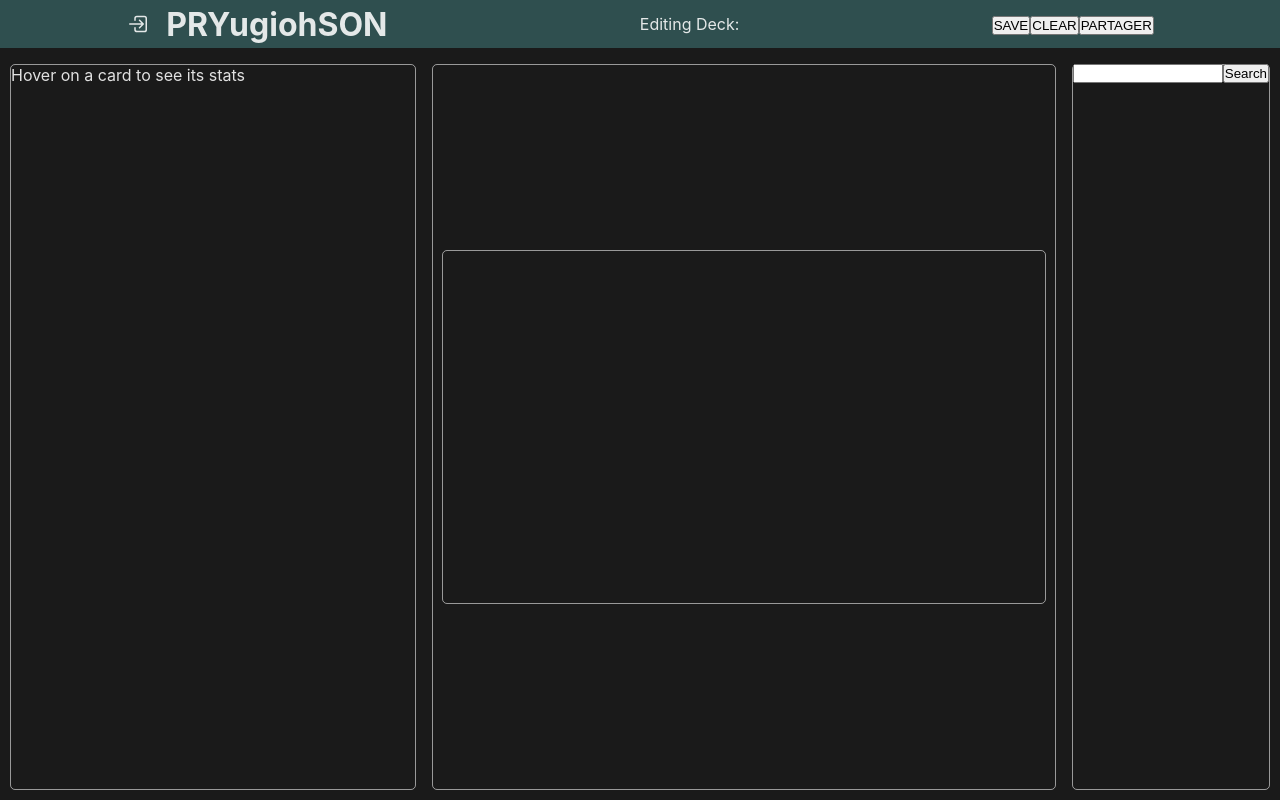
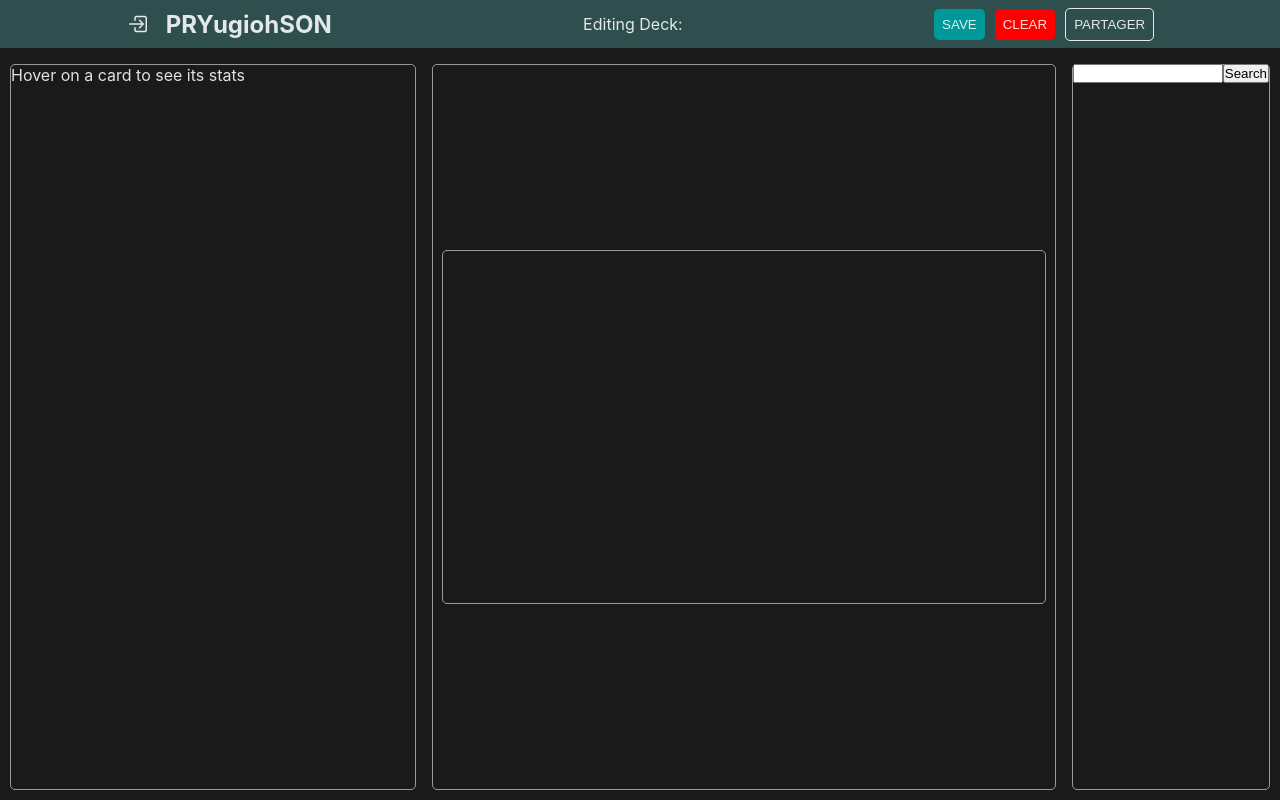
Before and after one commit to MaxPW777/Duelling-Nexus-Clone, a React (Vite) app in the folder client/: page / in a window 1280 px wide. Built offline with nearby package versions, Linux system fonts and the light colour scheme; a web font is replaced by a local one.

Commit message:
[~] finished css for buttons

```diff
--- a/client/src/components/Header.tsx
+++ b/client/src/components/Header.tsx
@@ -12,7 +12,7 @@
             <IoLogInOutline />
           </a>
         }
-        <h1>PRYugiohSON</h1>
+        <h2>PRYugiohSON</h2>
       </div>
       <p>Editing Deck:</p>
       <div>
--- a/client/src/styles/Header.css
+++ b/client/src/styles/Header.css
@@ -5,28 +5,33 @@
   display: flex;
   justify-content: space-around;
   align-items: center;
-}
 
-header > button {
+  button {
     background-color: transparent;
     border: none;
     color: var(--primary-color);
-  font-size: 1.5rem;
+    cursor: pointer;
+    padding: 0.5rem;
+    border-radius: 5px;
+}
+button:first-child {
+    background-color: rgb(0, 153, 153);
+}
+button:nth-child(2) {
     margin: 0 10px;
-  cursor: pointer;
+    background-color: red;
+}
+button:last-child {
+    border: 1px solid var(--primary-color);
+}
 }
 
 .loginTitleZone {
   display: flex;
   align-items: center;
   gap: 1rem;
-}
 
-.loginTitleZone > a > svg {
-  font-size: x-large;
-}
-
-.loginTitleZone > a {
+  a {
     color: var(--primary-color);
     text-decoration: none;
     display: flex;
@@ -34,4 +39,9 @@
     justify-content: center;
     width: 100%;
     height: 100%;
+
+    svg {
+      font-size: x-large;
     }
+  }
+}
```
Lines whose indentation alone changed are shown as unchanged.
